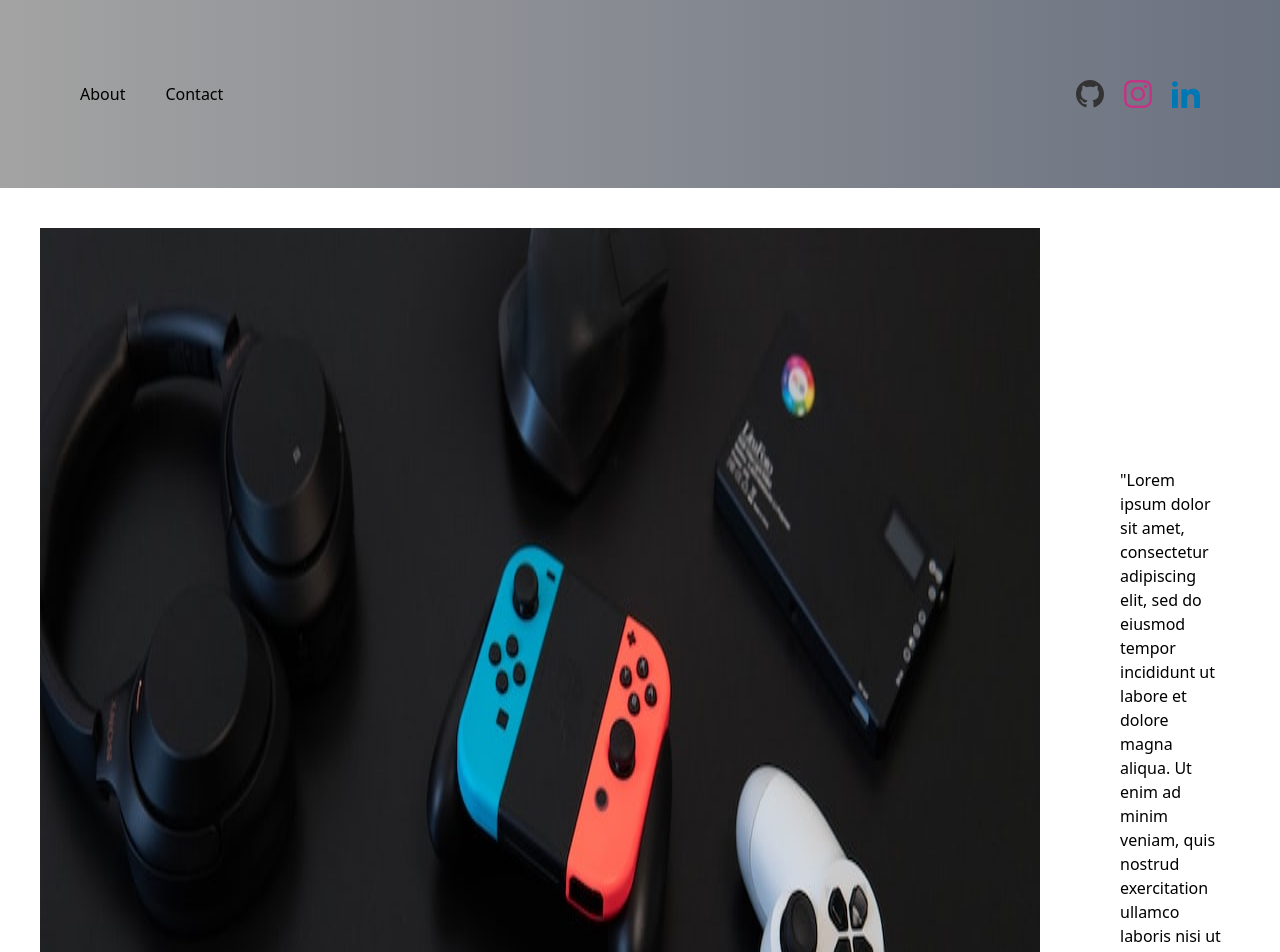
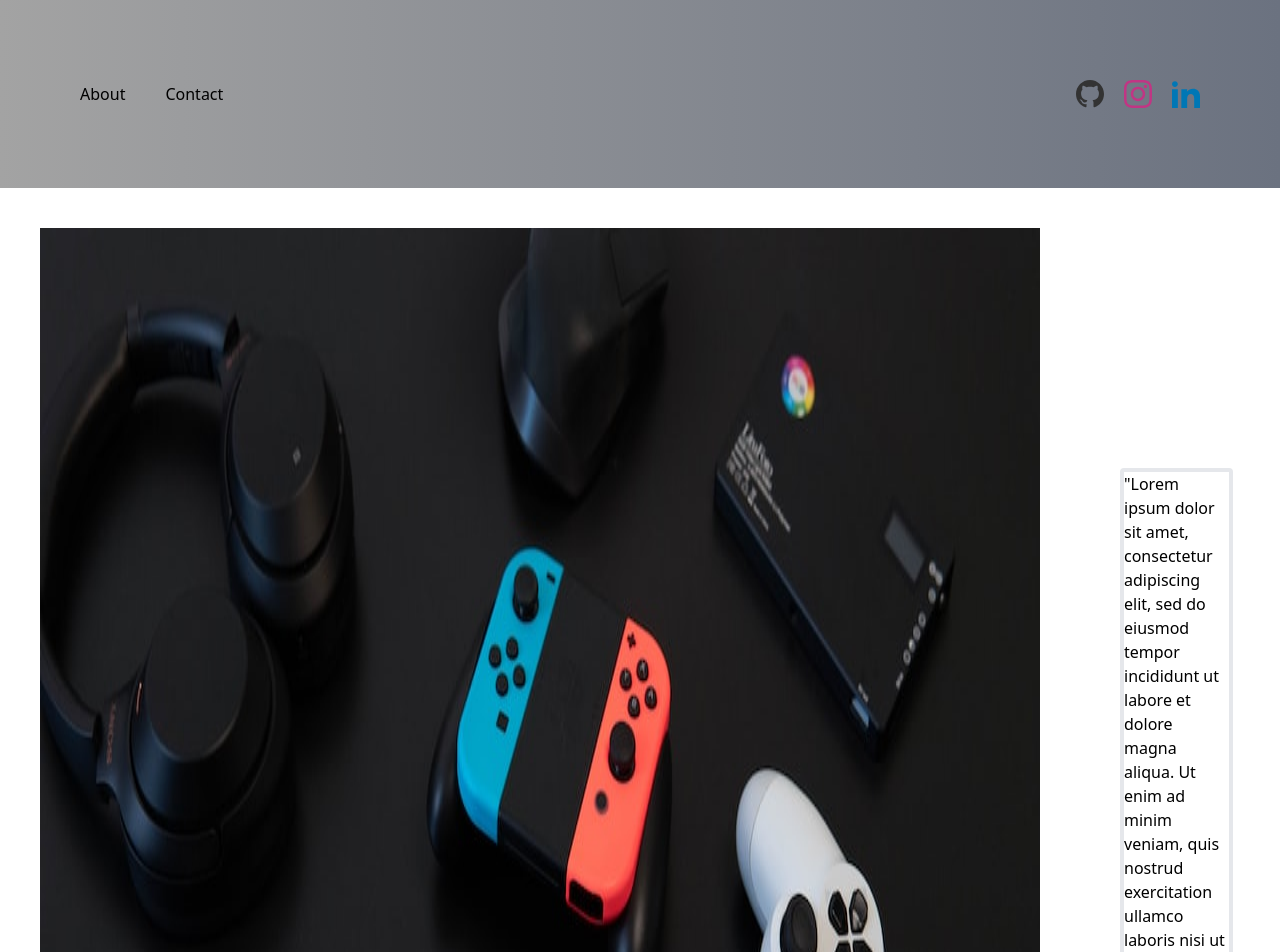
Before and after one commit to jedi24garcia/main-web-react, a React (Create React App) app: page / in a window 1280 px wide. Shown: the top 952 px of the page. Built offline with nearby package versions, Linux system fonts and the light colour scheme.

Commit message:
modified a main

```diff
--- a/src/App.js
+++ b/src/App.js
@@ -2,7 +2,7 @@ import React from 'react';
 import './App.css';
 import { BrowserRouter, Routes, Route } from 'react-router-dom';
 
-import Home from './Main';
+import Home from './main';
 import About from './About';
 import Contact from './Contact';
 
--- a/src/main.js
+++ b/src/main.js
@@ -55,6 +55,7 @@ function Home() {
       <div class='context flex p-10'>
         <img src={consoleImage} alt='' />
         <div class='item-body px-20 py-60'>
+          <div class='rounded w-50 border-4'>
             <p class='font-serif'>"Lorem ipsum dolor sit amet,
               consectetur adipiscing elit, sed do eiusmod tempor
               incididunt ut labore et dolore magna aliqua. Ut enim
@@ -67,6 +68,7 @@ function Home() {
             </p>
           </div>
         </div>
+      </div>
       <footer class="flex justify-between items-center p-20 bg-gradient-to-r from-neutral-400 to-gray-500">
       </footer>
     </div>
```
Lines whose indentation alone changed are shown as unchanged.
